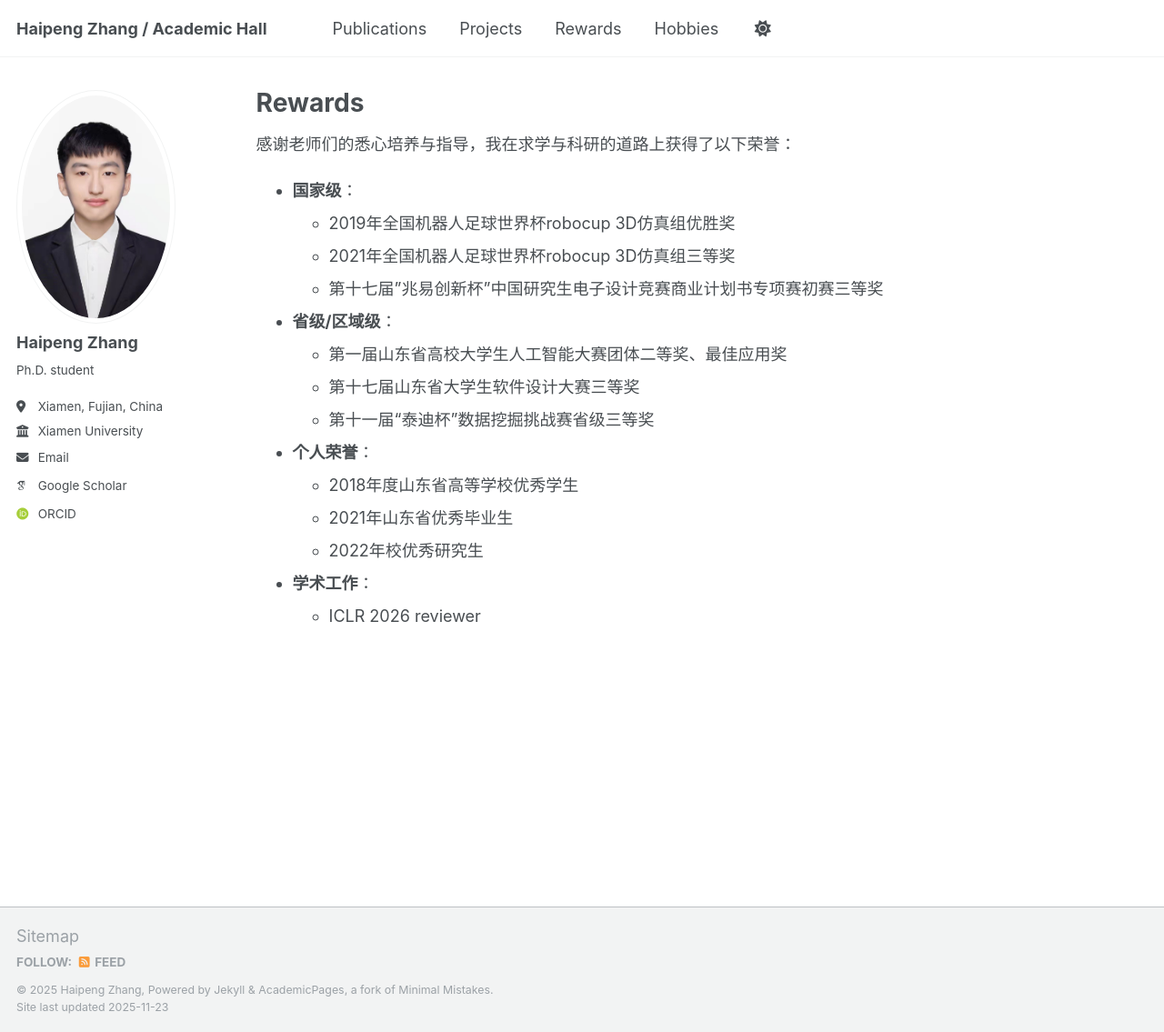
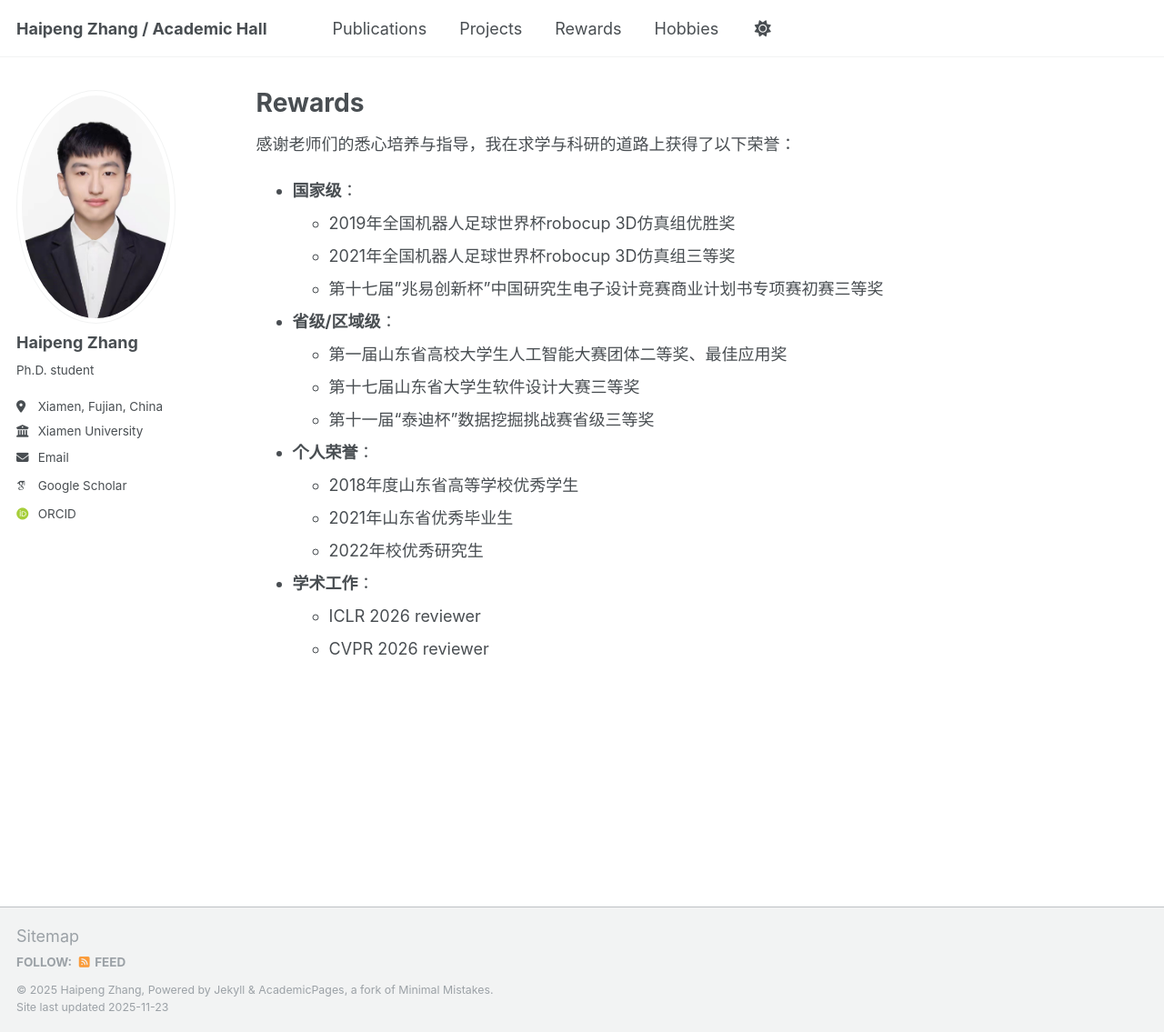
Before and after one commit to Harry-first/haipengzhang, a Jekyll site: the page built from _pages/teaching.md, in a window 1280 px wide and 1135 px high. Shown: the whole window at 91% size. Built offline with Jekyll 4.4.1, drawn with Linux system fonts in a browser that asks for light colours; some web fonts are replaced.

Commit message:
Update teaching.md

```diff
--- a/_pages/teaching.md
+++ b/_pages/teaching.md
@@ -20,3 +20,4 @@ author_profile: true
   - 2022年校优秀研究生
 - **学术工作**：
   - ICLR 2026 reviewer
+  - CVPR 2026 reviewer
```
